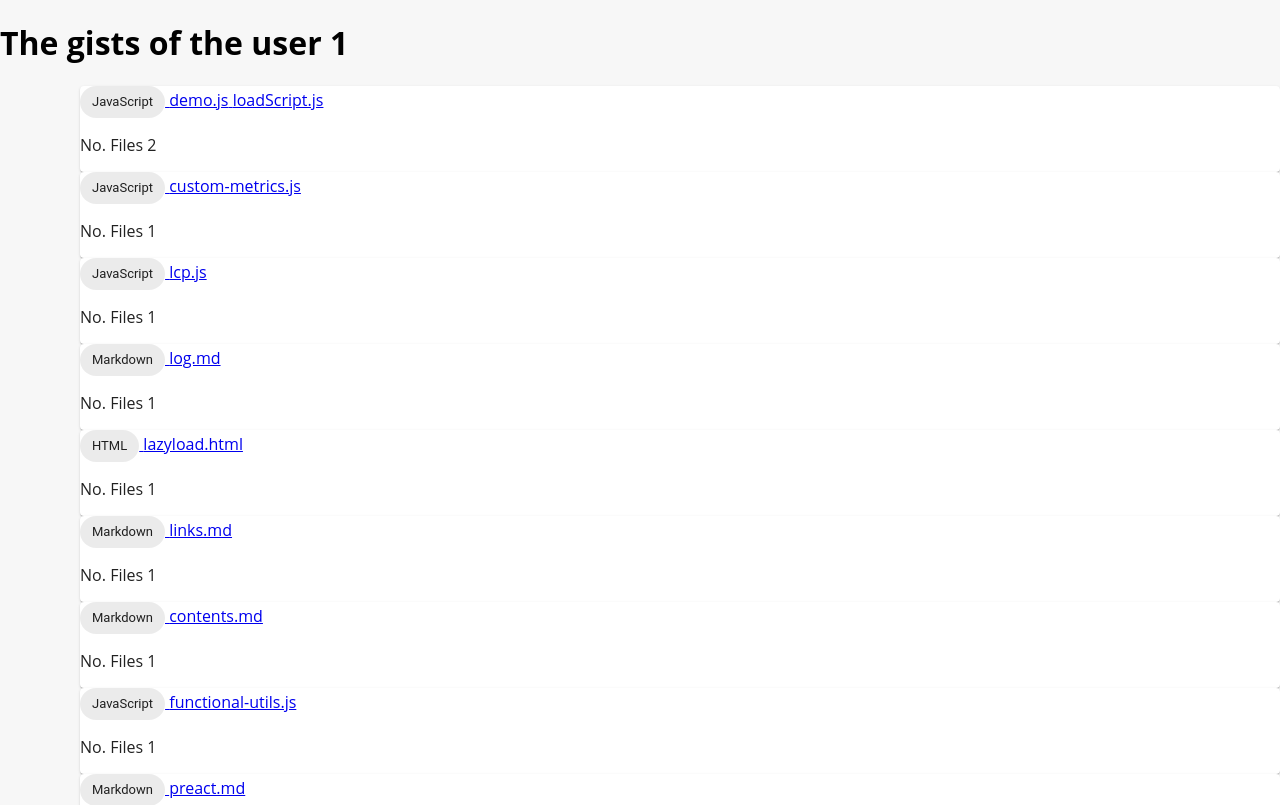
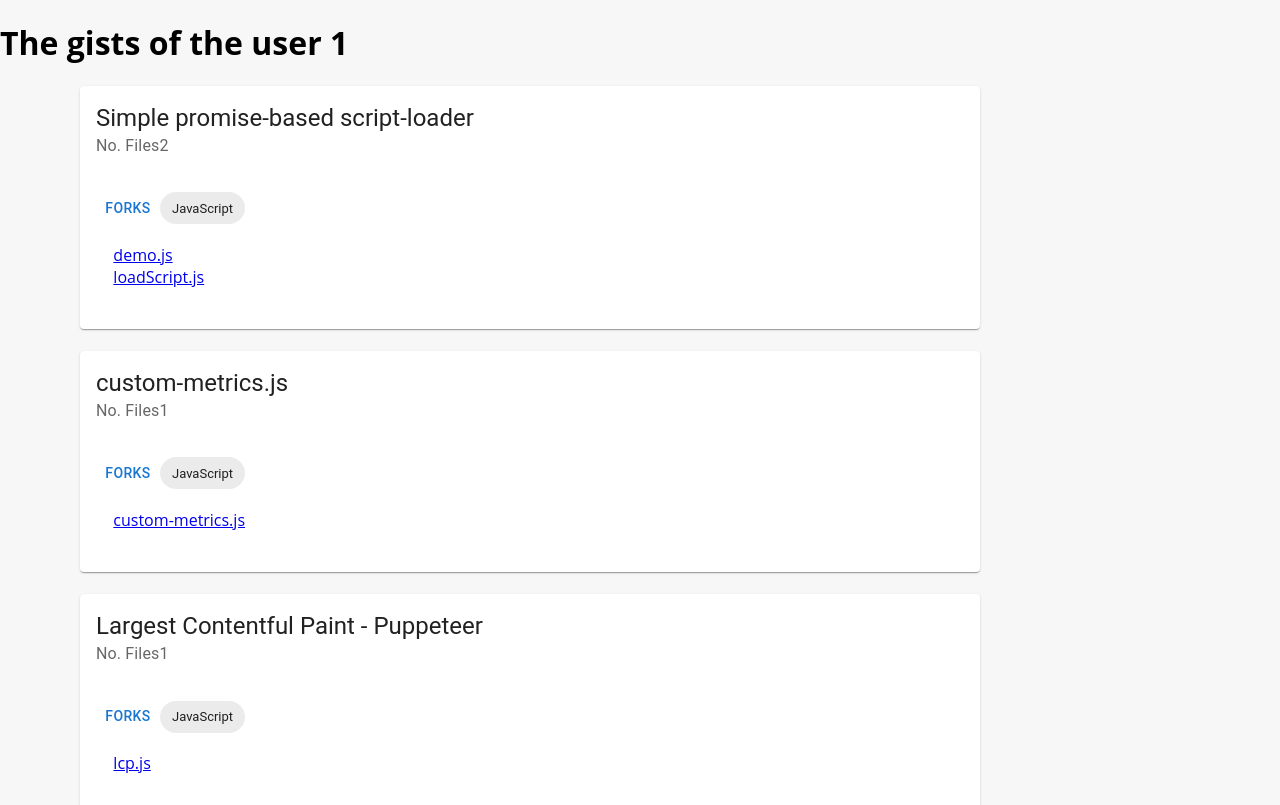
Before and after one commit to Waryks/git-hub-gist-proj, a React (Create React App) app in the folder git-hub-gist-reaction/: page /gists/1 in a window 1280 px wide. Shown: the top 805 px of the page. Built offline with nearby package versions, Linux system fonts and the light colour scheme.

Commit message:
Gists mock works with Fork component.

```diff
--- /dev/null
+++ b/git-hub-gist-reaction/src/components/Forks.jsx
@@ -0,0 +1,12 @@
+import React, { useState } from "react";
+import {Card, Chip, CardHeader, CardContent, Button} from '@mui/material';
+import { getAllGistURI, getGistContent } from "../config/config"
+
+const Forks = (data) => {
+    console.log(data)
+    return (
+        <h1>Test</h1>
+    );
+};
+
+export {Forks}
--- /dev/null
+++ b/git-hub-gist-reaction/src/components/GistDescription.css
@@ -0,0 +1,4 @@
+.ul{
+    list-style-type: none;
+    padding: 2%;
+}
--- a/git-hub-gist-reaction/src/components/GistDescription.jsx
+++ b/git-hub-gist-reaction/src/components/GistDescription.jsx
@@ -1,9 +1,14 @@
-import React from "react";
-import { Card, Button, Chip, Box } from '@mui/material';
+import React, { useState } from "react";
+import {Card, Chip, CardHeader, CardContent, Button} from '@mui/material';
 import { getAllGistURI, getGistContent } from "../config/config"
+import "./GistDescription.css"
+import {getGistsFork} from "../data/getData";
+import {Forks} from "./Forks"
 
 const GistDescription = (data) => {
-    console.log(data.data.files)
+    const [dataFork, setDataFork] = useState([]);
+    const [show, setShow] = useState(false);
+
     const files = data.data.files;
     const fileArr = []
     for (let index in files) {
@@ -13,34 +18,39 @@ const GistDescription = (data) => {
       }
     }
 
+    const openFork = (idGist) => {
+        if (idGist !== "") {
+            setDataFork(getGistsFork());
+            setShow(true);
+        }
+    };
+
     return (
         <div>
             <Card
-
-                title={data.description || "NaN"}
-                extra={
-                    <Button>
-                        Forks
-                    </Button>
-                }
+                sx={{ width: 3/4 , minWidth: 300}}
             >
-                <div>
+                <CardHeader
+                title={data.data.description}
+                subheader={"No. Files" + Object.keys(files).length}
+                />
+                <CardContent>
+                    <Button onClick={() => openFork(data.data.id)}>Forks</Button>
                     {fileArr.map((language, index) => {
                         return (
                             <Chip key={index} label={language}/>
                         );
                     })}
-                    {Object.keys(files).map((key) => {
 
-                        return <a href={getGistContent(data.data.owner.login,data.data.id, files[key].filename)} target="_blank" rel="noopener noreferrer"> {files[key].filename}</a>
-                    })}
+                    <ul className='ul'>
+                        {Object.keys(files).map((key) => {
+                            return <li key={key}> <a href={getGistContent(data.data.owner.login,data.data.id, files[key].filename)} target="_blank" rel="noopener noreferrer"> {files[key].filename} </a></li>
+                        })}
+                    </ul>
 
-                    <p>No. Files {Object.keys(files).length}</p>
-                </div>
-
+                    {show && dataFork !== [] ? <Forks forks={dataFork} /> : null}
+                </CardContent>
             </Card>
-
-
         </div>
     );
 
--- a/git-hub-gist-reaction/src/components/UserGists.jsx
+++ b/git-hub-gist-reaction/src/components/UserGists.jsx
@@ -6,8 +6,9 @@ const UserGists = (data, user) => {
     <>
       {user !== null && data.data.length !== 0 ? (
           <ul>
-            {data.data.map((gist, index) => {
-              return <GistDescription key={gist.id} data={gist} />;
+            {data.data.map((gist) => {
+              return <div key={gist.id}><GistDescription data={gist} />
+                <br/></div>
             })}
           </ul>
       ) : null}
```
